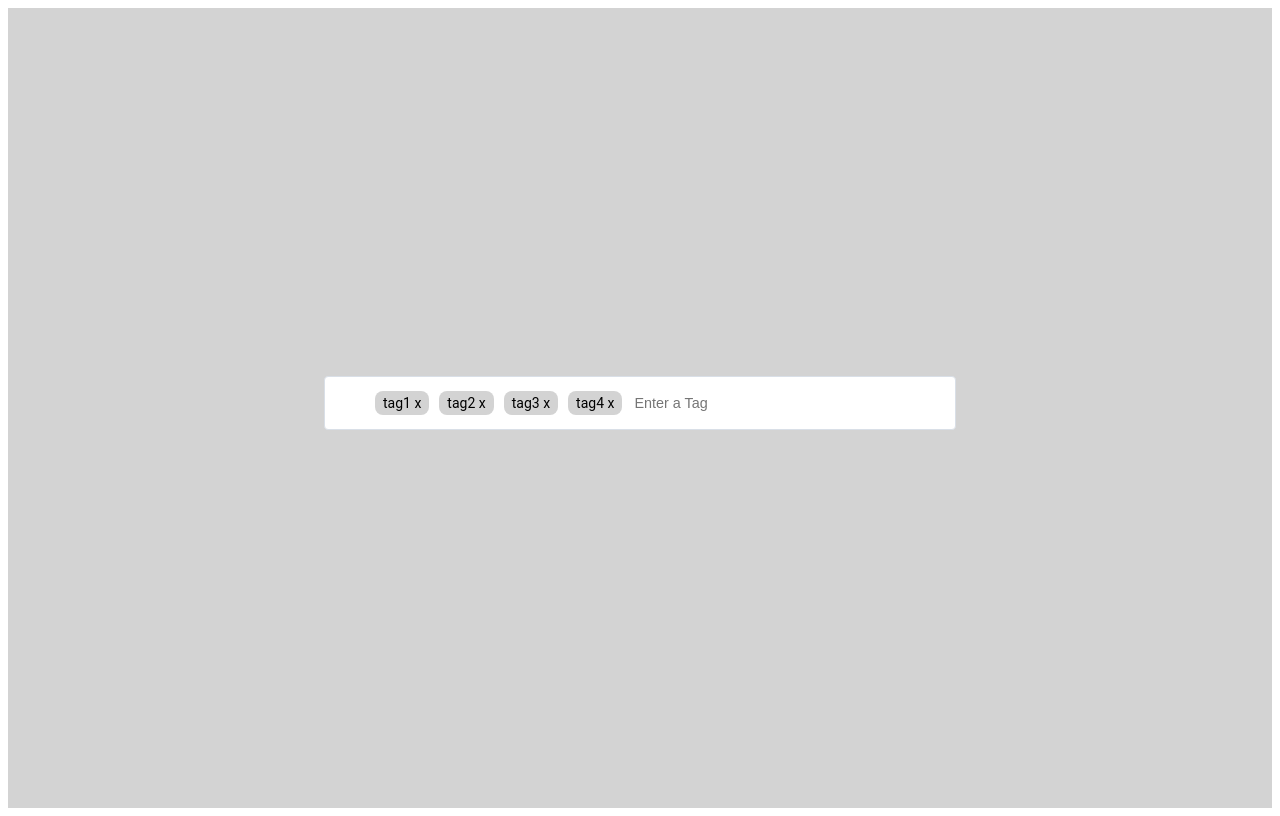
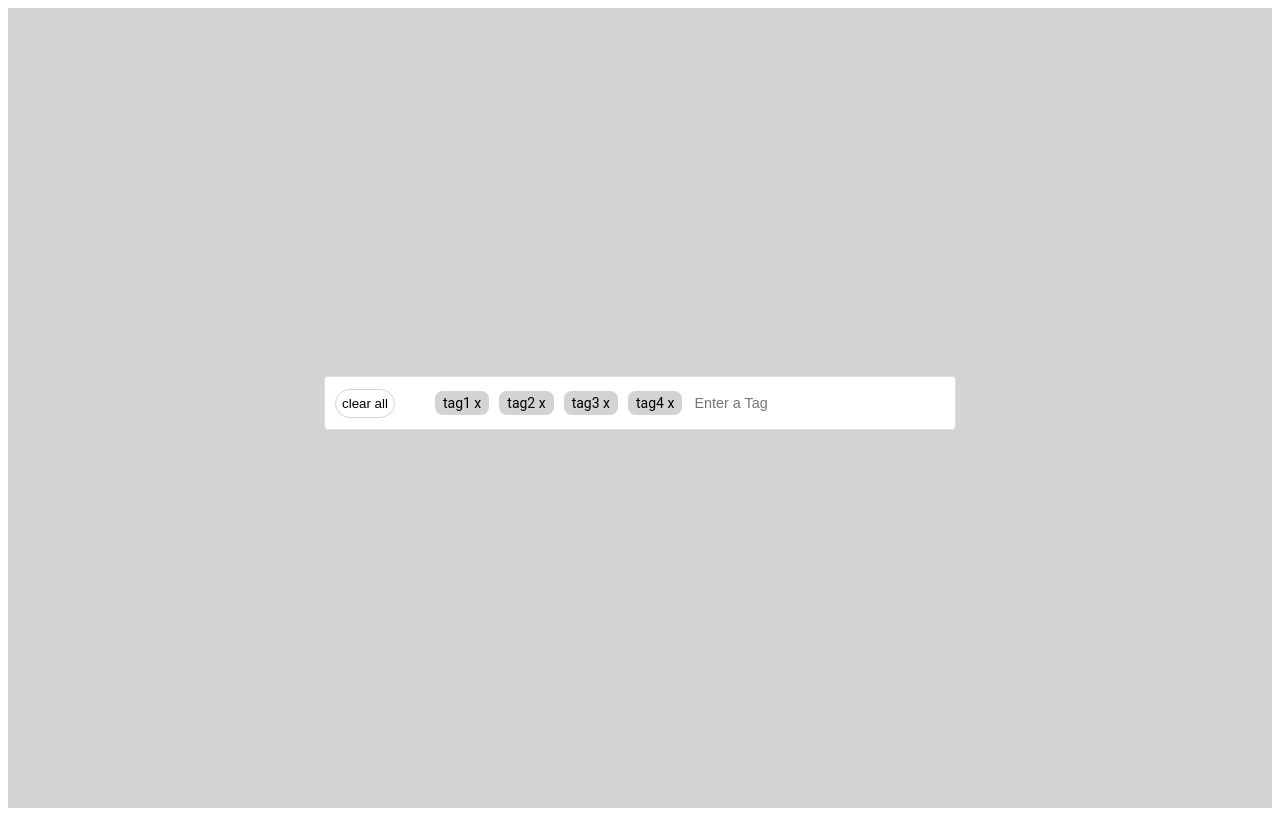
Before and after one commit to rozhansh43/sample-site, a Vue app: page / in a window 1280 px wide. Built offline with nearby package versions, Linux system fonts and the light colour scheme.

Commit message:
vlear all added

```diff
--- a/src/components/TagEditor.vue
+++ b/src/components/TagEditor.vue
@@ -2,6 +2,10 @@
 <div class="container">
   <div class='tag-input'>
     <div  class='tag-input__tag'>
+      <button @click="removeAll">
+        clear all
+      </button>
+
       <ul>
         <li v-for='tag in tags' :key='tag'>
           <Tags :tag="tag" @removeTag="removeTag"/>
@@ -54,7 +58,9 @@ import Tags from '@/components/Tags'
           this.removeTag(this.tags.length - 1)
         }
       },
-
+      removeAll () {
+        this.tags = []
+      }
     }
   }
 </script>
@@ -117,15 +123,22 @@ import Tags from '@/components/Tags'
     margin-left: 8px;
   }
   .tag-input__tag {
-    display:flex
+    display:flex;
+    align-items: center;
   }
 
   .tag-input__text {
     border: none;
     outline: none;
     font-size: 1em;
-  line-height: 40px;
-  background: none;
+    line-height: 40px;
+    background: none;
   }
-
+  button {
+    background: transparent;
+    border: 1px solid lightgray;
+    border-radius: 15px;
+    height: min-content;
+    padding: 6px;
+  }
 </style>
```
